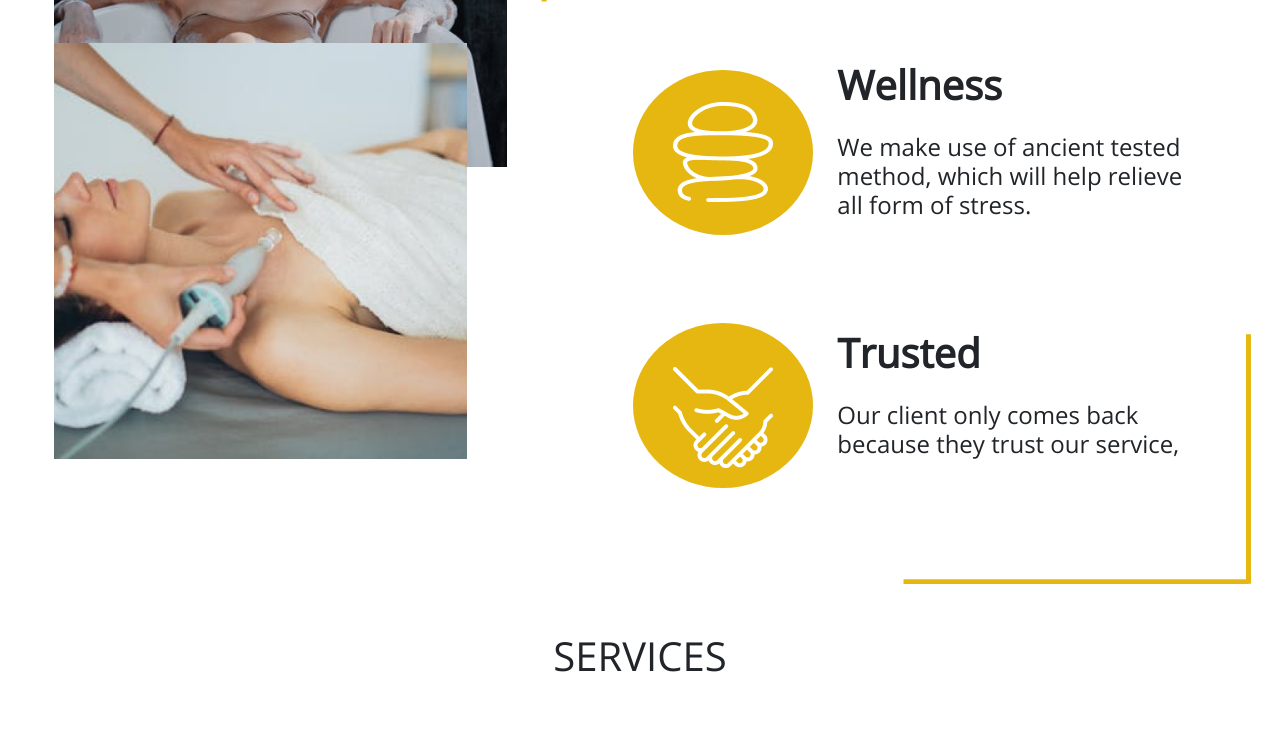
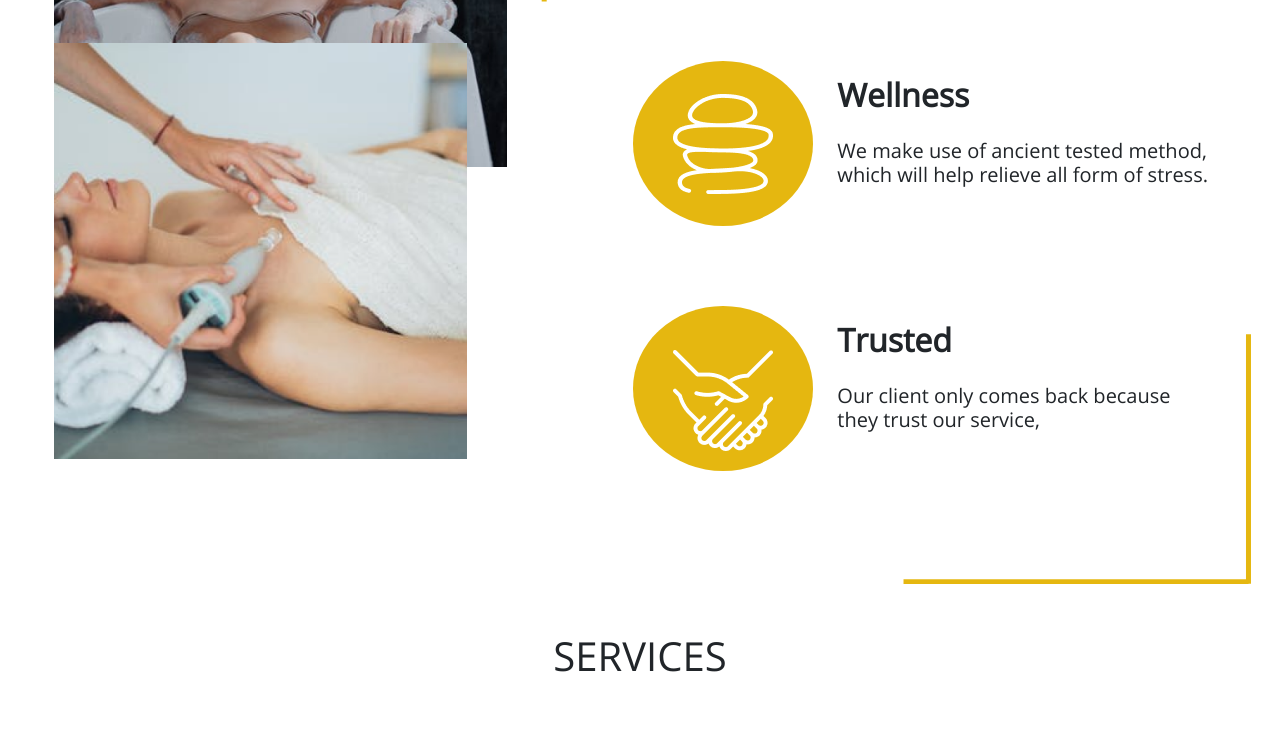
Before and after one commit to bony237/oragami-spa_new-avengers-task, a plain HTML site: page index.html in a window 1280 px wide. Shown: the part 1193-1923 px from the top of the page. Drawn offline with nearby package versions, Linux system fonts and the light colour scheme.

Commit message:
size title on about content section

```diff
--- a/index.html
+++ b/index.html
@@ -176,8 +176,8 @@
                         <!--icons-->
                         <div class="about-us_icon-box2 rounded-circle col-6 col-sm-5 col-xl-4 mr-4"></div>
                         <div>
-                            <p class="h1 font-weight-bold">Wellness</p>
-                            <p class="h4 my-4">We make use of ancient tested method, which will help relieve all form of stress.</p>
+                            <p class="h2 font-weight-bold">Wellness</p>
+                            <p class="h5 my-4">We make use of ancient tested method, which will help relieve all form of stress.</p>
                         </div>
                     </div>
 
@@ -186,8 +186,8 @@
                         <!--icons-->
                         <div class="about-us_icon-box3 rounded-circle col-6 col-sm-5 col-xl-4 mr-4"></div>
                         <div>
-                            <p class="h1 font-weight-bold">Trusted</p>
-                            <p class="h4 my-4">Our client only comes back because they trust our service,</p>
+                            <p class="h2 font-weight-bold">Trusted</p>
+                            <p class="h5 my-4">Our client only comes back because they trust our service,</p>
                         </div>
                     </div>
                 </div>
```
